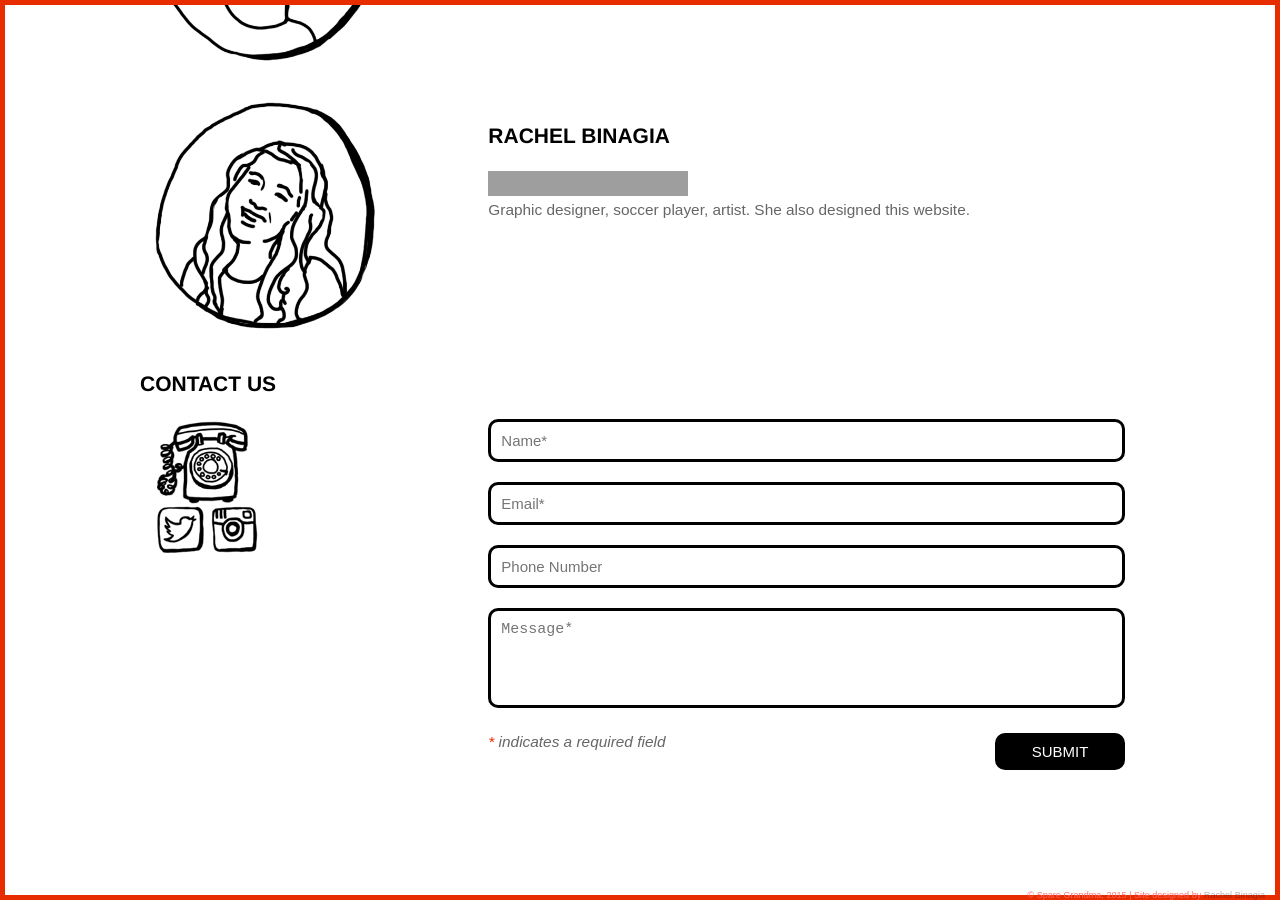
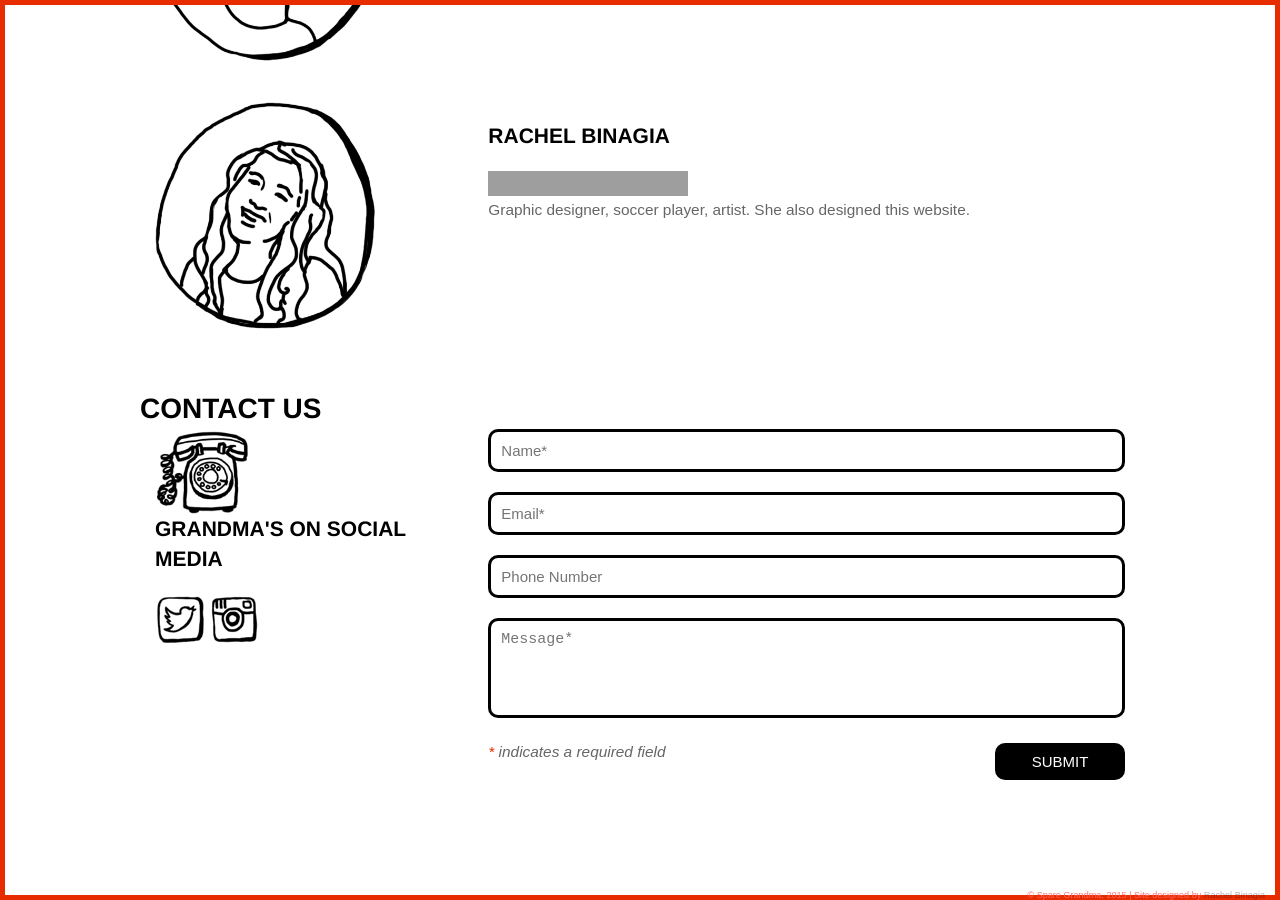
Before and after one commit to rachyrach/sparegrandma, a Jekyll site: the page built from contact.html, in a window 1280 px wide and 900 px high, scrolled down 691 px. Built offline with Jekyll 4.4.1, drawn with Linux system fonts in a browser that asks for light colours; Markdown is read by kramdown in place of the engine named in the settings; grey boxes are pictures that could not be loaded.

Commit message:
contact update
linked social media

```diff
--- a/contact.html
+++ b/contact.html
@@ -62,11 +62,14 @@
 
 
 <div class="row margin-large">
-      <h2>Contact Us</h2>
+
+    </br>
+      <h1>Contact Us</h1>
 <div class="col-sm-4">
     <img src="{{ site.baseurl }}/images/phone.gif" width="100px" height="auto"/></br>
-    <img src="{{ site.baseurl }}/images/twitter.jpg" width="50px" height="auto"/>
-<img src="{{ site.baseurl }}/images/instagram.jpg" width="50px" height="auto"/></div>
+    <h2>Grandma's on Social Media</h2>
+<a href="https://twitter.com/sparegrandma/" target="_blank"><img src="{{ site.baseurl }}/images/twitter.jpg" width="50px" height="auto"/></a>
+<a href="https://instagram.com/sparegrandma/" target="_blank"><img src="{{ site.baseurl }}/images/instagram.jpg" width="50px" height="auto"/></a></div>
 
 <div class="col-md-8">
 
```
